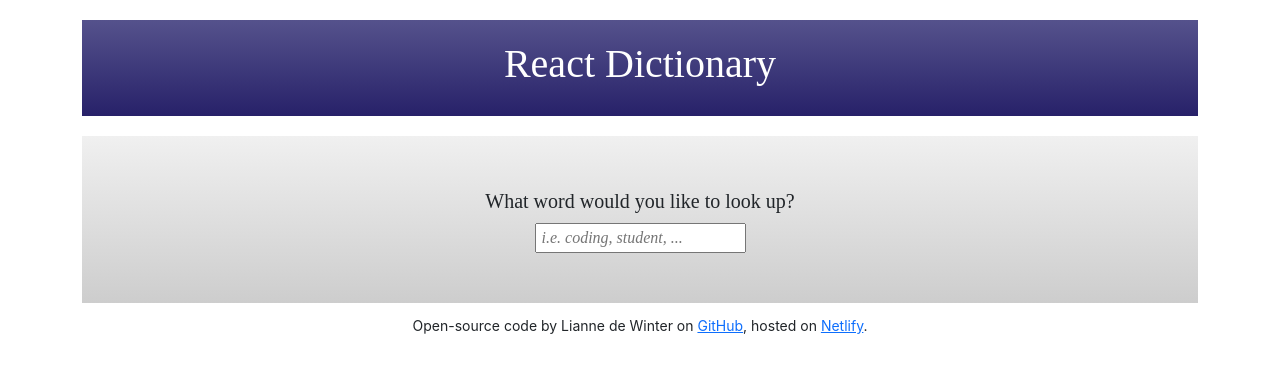
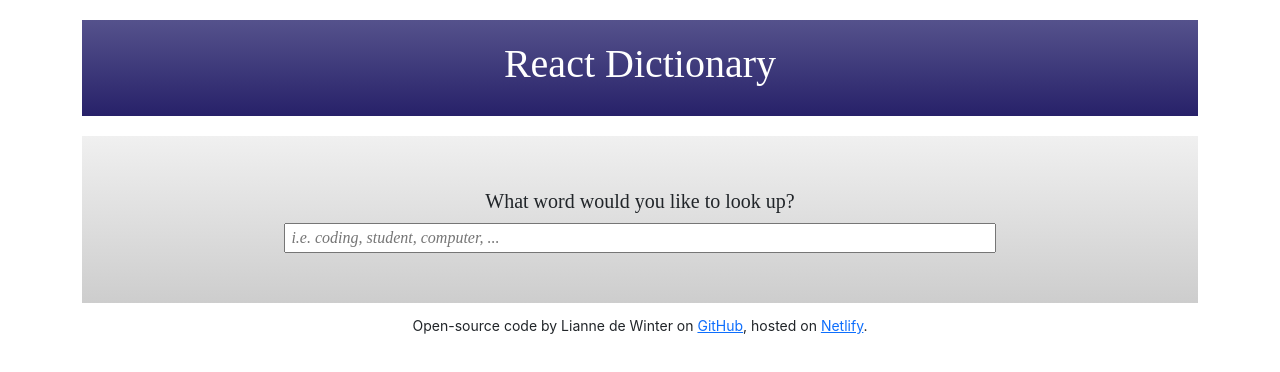
Before and after one commit to Liandermans/react-dictionary, a React (Create React App) app: page / in a window 1280 px wide. Shown: the top 372 px of the page. Built offline with nearby package versions, Linux system fonts and the light colour scheme.

Commit message:
Minor changes to form

```diff
--- a/src/Dictionary.css
+++ b/src/Dictionary.css
@@ -24,6 +24,7 @@ form input {
   font-style: italic;
   margin-top: 7px;
   padding-left: 5px;
+  width: 70%;
 }
 
 .phonetic {
--- a/src/Dictionary.js
+++ b/src/Dictionary.js
@@ -33,7 +33,7 @@ export default function Dictionary() {
           <label>What word would you like to look up?</label> <br />
           <input
             type="search"
-            placeholder="i.e. coding, student, ..."
+            placeholder="i.e. coding, student, computer, ..."
             onChange={handleKeywordChange}
           />
         </form>
```
